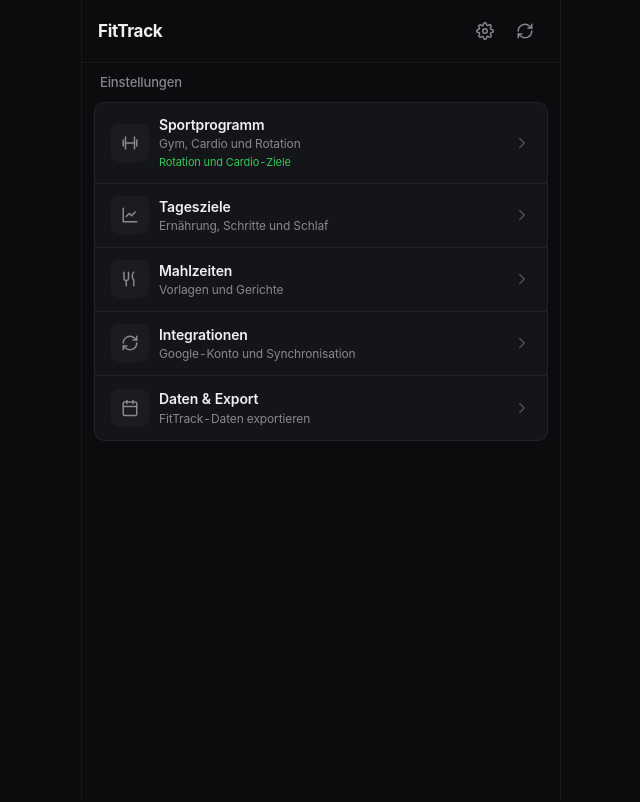
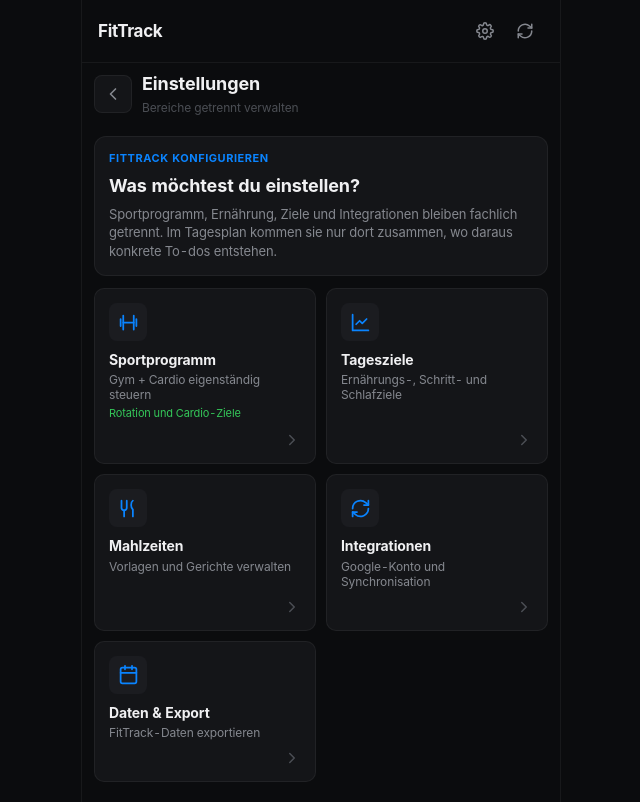
Before and after one commit to nilu-s/fittrack, a SvelteKit app in the folder frontend/: page /settings in a window 1280 px wide. Shown: the whole page, without its empty margins (319-959 px from the left). Built offline with nearby package versions, Linux system fonts and the light colour scheme; no server answers.

Commit message:
fix: align sport settings visual language

```diff
--- a/frontend/src/lib/components/SettingsTile.svelte
+++ b/frontend/src/lib/components/SettingsTile.svelte
@@ -8,24 +8,19 @@
   export let summary = '';
 </script>
 
-<a class="settings-row" href={href}>
-  <div class="settings-row-icon"><Icon name={icon} size={18} /></div>
-  <div class="settings-row-copy">
-    <strong>{title}</strong>
-    <span>{description}</span>
-    {#if summary}<small>{summary}</small>{/if}
-  </div>
+<a class="tile" href={href}>
+  <div class="tile-icon"><Icon name={icon} size={21} /></div>
+  <div class="tile-copy"><strong>{title}</strong><span>{description}</span>{#if summary}<small>{summary}</small>{/if}</div>
   <Icon name="chevron-right" size={18} />
 </a>
 
 <style>
-  .settings-row { display: flex; align-items: center; gap: var(--space-2); min-height: 64px; padding: var(--space-3) var(--space-4); color: var(--text-primary); text-decoration: none; border-bottom: 1px solid var(--border-subtle); transition: background var(--motion-fast); }
-  .settings-row:last-child { border-bottom: none; }
-  .settings-row:active { background: var(--surface-raised); }
-  .settings-row-icon { width: var(--control-min); height: var(--control-min); border-radius: var(--radius-control); display: flex; align-items: center; justify-content: center; flex: 0 0 var(--control-min); background: var(--surface-raised); color: var(--text-secondary); }
-  .settings-row-copy { display: flex; flex: 1; flex-direction: column; gap: 1px; min-width: 0; }
-  strong { font-size: 14px; font-weight: 600; }
-  span { color: var(--text-secondary); font-size: 12px; line-height: 1.3; }
+  .tile { min-height: 104px; padding: 14px; border-radius: var(--radius-surface); background: var(--surface-default); border: 1px solid var(--border-subtle); color: var(--text-primary); text-decoration: none; display: flex; flex-direction: column; gap: 9px; transition: border-color var(--motion-fast), transform var(--motion-fast), background var(--motion-fast); }
+  .tile:active { transform: scale(.98); background: var(--surface-raised); }
+  .tile > :global(svg) { align-self: flex-end; color: var(--text-tertiary); margin-top: auto; }
+  .tile-icon { width: var(--control-min); height: var(--control-min); border-radius: var(--radius-control); display: flex; align-items: center; justify-content: center; background: var(--surface-raised); color: var(--status-info); }
+  .tile-copy { display: flex; flex-direction: column; gap: 2px; min-width: 0; }
+  strong { font-size: 14px; font-weight: 650; }
+  span { color: var(--text-secondary); font-size: 12px; line-height: 1.25; }
   small { color: var(--status-success); font-size: 11px; margin-top: 2px; white-space: nowrap; overflow: hidden; text-overflow: ellipsis; }
-  .settings-row > :global(svg) { flex: 0 0 auto; color: var(--text-tertiary); }
 </style>
--- a/frontend/src/routes/settings/+page.svelte
+++ b/frontend/src/routes/settings/+page.svelte
@@ -1,22 +1,33 @@
 <script lang="ts">
   import SettingsTile from '$lib/components/SettingsTile.svelte';
+  import SettingsHeader from '$lib/components/SettingsHeader.svelte';
 </script>
 
 <svelte:head><title>FitTrack - Einstellungen</title></svelte:head>
 
 <div class="page">
-  <div class="page-label">Einstellungen</div>
-  <section class="settings-list" aria-label="Einstellungsbereiche">
-    <SettingsTile href="/settings/sport" icon="training" title="Sportprogramm" description="Gym, Cardio und Rotation" summary="Rotation und Cardio-Ziele" />
-    <SettingsTile href="/settings/goals" icon="chart" title="Tagesziele" description="Ernährung, Schritte und Schlaf" />
-    <SettingsTile href="/settings/meals" icon="meal" title="Mahlzeiten" description="Vorlagen und Gerichte" />
+  <SettingsHeader title="Einstellungen" subtitle="Bereiche getrennt verwalten" back="/" />
+  <section class="intro">
+    <span class="eyebrow">FitTrack konfigurieren</span>
+    <h2>Was möchtest du einstellen?</h2>
+    <p>Sportprogramm, Ernährung, Ziele und Integrationen bleiben fachlich getrennt. Im Tagesplan kommen sie nur dort zusammen, wo daraus konkrete To-dos entstehen.</p>
+  </section>
+
+  <div class="tiles">
+    <SettingsTile href="/settings/sport" icon="training" title="Sportprogramm" description="Gym + Cardio eigenständig steuern" summary="Rotation und Cardio-Ziele" />
+    <SettingsTile href="/settings/goals" icon="chart" title="Tagesziele" description="Ernährungs-, Schritt- und Schlafziele" />
+    <SettingsTile href="/settings/meals" icon="meal" title="Mahlzeiten" description="Vorlagen und Gerichte verwalten" />
     <SettingsTile href="/settings/integrations" icon="refresh" title="Integrationen" description="Google-Konto und Synchronisation" />
     <SettingsTile href="/settings/data" icon="calendar" title="Daten & Export" description="FitTrack-Daten exportieren" />
-  </section>
+  </div>
 </div>
 
 <style>
-  .page { display: flex; flex-direction: column; gap: var(--space-2); padding-top: var(--space-2); }
-  .page-label { padding: 0 var(--space-1); color: var(--text-secondary); font-size: 13px; font-weight: 500; }
-  .settings-list { overflow: hidden; background: var(--surface-default); border: 1px solid var(--border-subtle); border-radius: var(--radius-surface); }
+  .page { display: flex; flex-direction: column; gap: 12px; }
+  .intro { padding: 14px; border-radius: var(--radius-modal); background: var(--surface-default); border: 1px solid var(--border-subtle); }
+  .eyebrow { display: block; color: var(--status-info); font-size: 11px; font-weight: 650; letter-spacing: .05em; text-transform: uppercase; margin-bottom: 6px; }
+  h2 { font-size: 18px; font-weight: 700; margin-bottom: 5px; }
+  p { color: var(--text-secondary); font-size: 13px; line-height: 1.45; }
+  .tiles { display: grid; grid-template-columns: repeat(2, minmax(0, 1fr)); gap: var(--space-2); }
+  @media (max-width: 360px) { .tiles { grid-template-columns: 1fr; } }
 </style>
--- a/frontend/src/routes/settings/sport/+page.svelte
+++ b/frontend/src/routes/settings/sport/+page.svelte
@@ -317,21 +317,20 @@
 <style>
   :global(body:has(.unit-workspace-overlay)), :global(body:has(.planner-overlay)) { overflow: hidden; }
   .page { display: flex; flex-direction: column; gap: 12px; padding-bottom: 24px; }
-  .sport-hero { position: relative; display: flex; justify-content: space-between; gap: 16px; min-height: 118px; padding: 20px; overflow: hidden; border: 1px solid rgba(10,132,255,.22); border-radius: 18px; background: radial-gradient(circle at 95% 10%, rgba(10,132,255,.2), transparent 42%), linear-gradient(145deg, #17191e, #121316); }
-  .sport-hero::after { content: ''; position: absolute; width: 120px; height: 120px; right: -54px; bottom: -72px; border: 18px solid rgba(255,255,255,.025); border-radius: 50%; }
-  .hero-copy { position: relative; z-index: 1; display: flex; flex-direction: column; gap: 5px; }
-  .hero-copy strong { max-width: 300px; font-size: 21px; line-height: 1.18; letter-spacing: -.025em; }
+  .sport-hero { display: flex; justify-content: space-between; gap: var(--space-4); min-height: 96px; padding: var(--space-4); border: 1px solid var(--border); border-radius: var(--radius); background: var(--card); }
+  .hero-copy { display: flex; flex-direction: column; gap: 5px; }
+  .hero-copy strong { max-width: 300px; font-size: 19px; line-height: 1.2; letter-spacing: -.02em; }
   .hero-copy p, .workspace-head p, .cardio-panel p { margin: 0; color: var(--text-dim); font-size: 12px; line-height: 1.45; }
-  .eyebrow { color: var(--blue); font-size: 10px; font-weight: 750; letter-spacing: .09em; text-transform: uppercase; }
-  .hero-mark { width: 48px; height: 48px; display: flex; align-items: center; justify-content: center; flex-shrink: 0; border-radius: 15px; background: var(--blue); color: white; box-shadow: 0 10px 28px rgba(10,132,255,.28); }
+  .eyebrow { color: var(--text-dim); font-size: 10px; font-weight: 700; letter-spacing: .08em; text-transform: uppercase; }
+  .hero-mark { width: 44px; height: 44px; display: flex; align-items: center; justify-content: center; flex-shrink: 0; border-radius: var(--radius-sm); background: var(--card-2); color: var(--text-dim); }
 
-  .view-tabs { display: grid; grid-template-columns: 1fr 1fr; gap: 4px; padding: 4px; border: 1px solid var(--border); border-radius: 14px; background: #111215; }
+  .view-tabs { display: grid; grid-template-columns: 1fr 1fr; gap: 4px; padding: 4px; border: 1px solid var(--border); border-radius: var(--radius); background: var(--card); }
   .view-tabs button { min-height: 48px; display: flex; align-items: center; justify-content: center; gap: 8px; border: 0; border-radius: 10px; background: transparent; color: var(--text-dim); font-size: 13px; font-weight: 650; cursor: pointer; }
   .view-tabs button.active { background: var(--card-2); color: var(--text); box-shadow: inset 0 0 0 1px var(--border); }
   .view-tabs small { min-width: 18px; height: 18px; padding: 0 5px; display: inline-flex; align-items: center; justify-content: center; border-radius: 9px; background: rgba(255,255,255,.07); color: var(--text-dim); font-size: 10px; }
-  .view-tabs button.active small { background: rgba(10,132,255,.18); color: #78baff; }
+  .view-tabs button.active small { background: var(--card); color: var(--text-dim); }
 
-  .program-shell { min-height: 220px; padding: 18px 14px 14px; border: 1px solid var(--border); border-radius: 18px; background: linear-gradient(180deg, #151619, #121316); }
+  .program-shell { min-height: 220px; padding: 14px; border: 1px solid var(--border); border-radius: var(--radius); background: var(--card); }
   .workspace-head { display: flex; align-items: flex-start; justify-content: space-between; gap: 12px; margin-bottom: 16px; padding: 0 2px; }
   .workspace-head h2 { margin: 3px 0 4px; color: var(--text); font-size: 18px; letter-spacing: -.02em; }
   .workspace-head p { max-width: 320px; }
@@ -369,7 +368,7 @@
 
   .unit-workspace-overlay { position: fixed; inset: 0; z-index: 70; display: flex; justify-content: center; background: var(--bg); }
   .unit-workspace { width: min(100%, 560px); height: 100dvh; display: flex; flex-direction: column; background: var(--bg); }
-  .unit-workspace-header { min-height: 64px; display: grid; grid-template-columns: 44px minmax(0,1fr) auto; align-items: center; gap: 8px; padding: max(8px, env(safe-area-inset-top, 0px)) 12px 8px; border-bottom: 1px solid var(--border); background: rgba(14,15,18,.96); backdrop-filter: blur(18px); }
+  .unit-workspace-header { min-height: 64px; display: grid; grid-template-columns: 44px minmax(0,1fr) auto; align-items: center; gap: 8px; padding: max(8px, env(safe-area-inset-top, 0px)) 12px 8px; border-bottom: 1px solid var(--border); background: var(--bg); }
   .back-button, .header-save { min-width: 44px; min-height: 44px; border: 0; border-radius: 10px; cursor: pointer; }
   .back-button { background: var(--card-2); color: var(--text); font-size: 30px; font-weight: 250; }
   .header-save { padding: 0 12px; background: rgba(10,132,255,.14); color: #75b8ff; font-size: 12px; font-weight: 700; }
@@ -409,7 +408,7 @@
   .cardio-visual { width: 52px; height: 52px; display: flex; align-items: center; justify-content: center; flex-shrink: 0; border-radius: 16px; background: rgba(255,159,10,.13); color: var(--amber); }
   .archive-button { width: 100%; min-height: 46px; border: 1px solid rgba(255,69,58,.17); border-radius: 12px; background: transparent; color: var(--red); font-size: 12px; cursor: pointer; }
 
-  .planner-overlay { position: fixed; inset: 0; z-index: 80; display: flex; align-items: flex-end; justify-content: center; padding: 12px; padding-bottom: max(12px, env(safe-area-inset-bottom, 0px)); background: rgba(0,0,0,.66); backdrop-filter: blur(5px); }
+  .planner-overlay { position: fixed; inset: 0; z-index: 80; display: flex; align-items: flex-end; justify-content: center; padding: 12px; padding-bottom: max(12px, env(safe-area-inset-bottom, 0px)); background: rgba(0,0,0,.66); }
   .planner-modal { width: min(100%, 460px); max-height: min(88dvh, 720px); overflow-y: auto; display: flex; flex-direction: column; gap: 12px; padding: 18px; border: 1px solid var(--border-2); border-radius: 20px; background: #18191d; box-shadow: 0 24px 70px rgba(0,0,0,.55); }
   .modal-top { display: flex; align-items: flex-start; justify-content: space-between; gap: 12px; }
   .modal-top > div { display: flex; flex-direction: column; gap: 3px; }
```
Also changed, not shown: frontend/scripts/check-design-system.mjs (+3 -4 lines).
